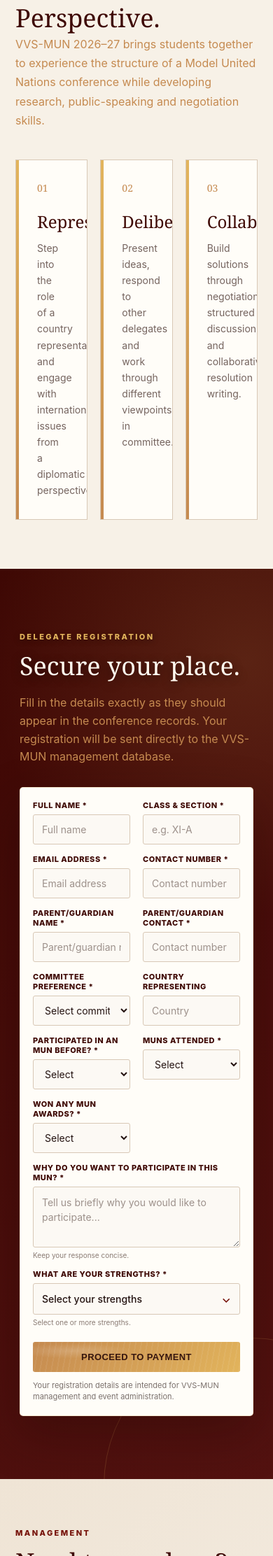
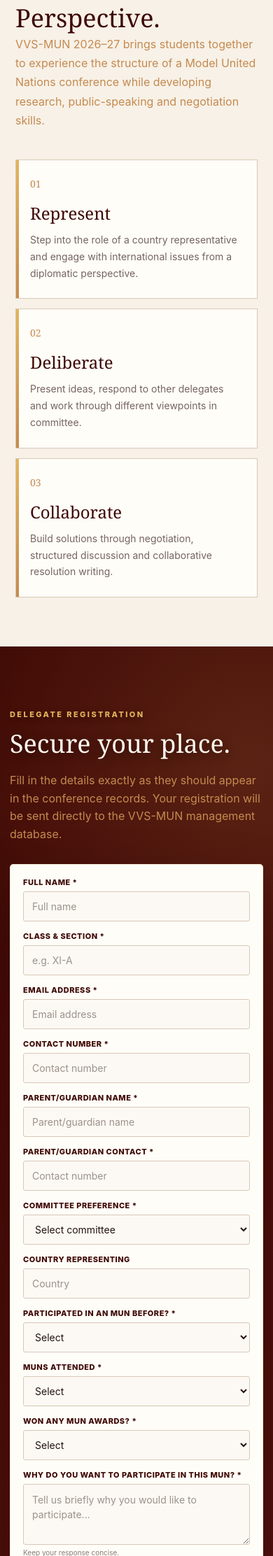
Before and after one commit to GamerliftTamil/vvs-mun, a Flask app: page / in a window 390 px wide. Shown: the part 1286-3510 px from the top of the page at 70% size. Run offline with Flask 3, Linux system fonts and the light colour scheme; parts of the project's set-up code (start-up, migrations or seed data) failed here and were passed over.

Commit message:
Update index.html

```diff
--- a/templates/index.html
+++ b/templates/index.html
@@ -11,7 +11,8 @@
 
   <title>VVS-MUN 2026–27 | Registration</title>
 
-<style>:root{
+<style>
+:root{
   /* =========================================================
      VVS-MUN COLOR SYSTEM
   ========================================================= */
@@ -30,8 +31,8 @@
 
   --line:#D8C8B6;
   --hero-text:#FFF9EF;
---hero-muted:#F1E3D8;
---section-text:#2A1714;
+  --hero-muted:#F1E3D8;
+  --section-text:#2A1714;
   --white:#FFFDF8;
 }
 
@@ -40,16 +41,23 @@
    RESET
 ========================================================= */
 
-*{
+*,
+*::before,
+*::after{
   box-sizing:border-box;
 }
 
 html{
   scroll-behavior:smooth;
+  width:100%;
+  max-width:100%;
 }
 
 body{
   margin:0;
+
+  width:100%;
+  max-width:100%;
 
   background:var(--paper);
 
@@ -63,6 +71,13 @@ body{
     BlinkMacSystemFont,
     "Segoe UI",
     sans-serif;
+
+  overflow-x:hidden;
+}
+
+img{
+  max-width:100%;
+  height:auto;
 }
 
 a{
@@ -73,9 +88,6 @@ a{
 
 /* =========================================================
    GOLD PAINT TEXTURE
-   =========================================================
-   Used on important gold elements.
-   It creates an irregular painted/brushed appearance.
 ========================================================= */
 
 .gold-painted{
@@ -571,10 +583,12 @@ h2{
   grid-template-columns:
     repeat(
       3,
-      1fr
+      minmax(0,1fr)
     );
 
   gap:18px;
+
+  width:100%;
 }
 
 .card{
@@ -585,6 +599,8 @@ h2{
   padding:30px;
 
   min-height:190px;
+
+  min-width:0;
 
   position:relative;
 
@@ -653,6 +669,8 @@ h2{
   line-height:1.65;
 
   margin:0;
+
+  overflow-wrap:break-word;
 }
 
 
@@ -748,6 +766,8 @@ h2{
   text-shadow:
     0 2px 8px rgba(0,0,0,.4);
 }
+
+
 /* =========================================================
    FORM CARD
 ========================================================= */
@@ -766,6 +786,10 @@ h2{
   box-shadow:
     0 25px 70px
     rgba(30,5,3,.30);
+
+  width:100%;
+
+  min-width:0;
 }
 
 
@@ -777,11 +801,15 @@ h2{
   display:grid;
 
   grid-template-columns:
-    1fr 1fr;
+    minmax(0,1fr) minmax(0,1fr);
 
   column-gap:18px;
 
   row-gap:16px;
+
+  width:100%;
+
+  min-width:0;
 }
 
 .field{
@@ -825,6 +853,10 @@ select,
 textarea{
   width:100%;
 
+  max-width:100%;
+
+  min-width:0;
+
   padding:11px 12px;
 
   border:1px solid var(--line);
@@ -903,6 +935,10 @@ textarea:focus{
   border-radius:3px;
 
   overflow:hidden;
+
+  width:100%;
+
+  min-width:0;
 }
 
 .strength-picker summary{
@@ -957,7 +993,7 @@ textarea:focus{
   grid-template-columns:
     repeat(
       2,
-      1fr
+      minmax(0,1fr)
     );
 
   gap:7px;
@@ -991,6 +1027,8 @@ textarea:focus{
   transition:.15s;
 
   color:var(--color-1);
+
+  min-width:0;
 }
 
 .strength-options label:hover{
@@ -1138,9 +1176,11 @@ textarea:focus{
   display:grid;
 
   grid-template-columns:
-    1fr 1fr;
+    minmax(0,1fr) minmax(0,1fr);
 
   gap:20px;
+
+  width:100%;
 }
 
 .contact-card{
@@ -1153,6 +1193,8 @@ textarea:focus{
   position:relative;
 
   overflow:hidden;
+
+  min-width:0;
 }
 
 .contact-card:before{
@@ -1195,6 +1237,8 @@ textarea:focus{
   font-size:14px;
 
   margin:0;
+
+  overflow-wrap:anywhere;
 }
 
 
@@ -1262,6 +1306,8 @@ footer{
     padding:70px 22px;
   }
 
+  /* Section headings and descriptions */
+
   .section-head,
   .form-intro{
     display:block;
@@ -1269,26 +1315,85 @@ footer{
 
   .section-head p,
   .form-intro p{
-  max-width:420px;
-
-  color:var(--color-3);
-
-  .cards,
-  .grid,
-  .contact-box{
-    grid-template-columns:1fr;
+    max-width:420px;
+
+    color:var(--color-3);
+  }
+
+  /* FIX: Stack the three conference cards */
+
+  .cards{
+    display:grid;
+
+    grid-template-columns:minmax(0,1fr);
+
+    width:100%;
+
+    gap:16px;
+  }
+
+  .card{
+    width:100%;
+
+    min-width:0;
+
+    min-height:auto;
+
+    padding:26px 24px;
+  }
+
+  .card h3{
+    font-size:24px;
+
+    margin:16px 0 10px;
+  }
+
+  .card p{
+    font-size:14px;
+
+    line-height:1.7;
+
+    overflow-wrap:break-word;
+  }
+
+  /* Registration form */
+
+  .grid{
+    grid-template-columns:minmax(0,1fr);
   }
 
   .field.full{
     grid-column:auto;
   }
 
+  .form-wrap{
+    width:100%;
+
+    padding:0 18px;
+  }
+
   .form{
+    width:100%;
+
     padding:22px;
   }
 
+  /* Contact cards */
+
+  .contact-box{
+    grid-template-columns:minmax(0,1fr);
+  }
+
+  .contact-card{
+    width:100%;
+
+    min-width:0;
+  }
+
+  /* Strength selection */
+
   .strength-options{
-    grid-template-columns:1fr;
+    grid-template-columns:minmax(0,1fr);
   }
 
 }
@@ -1312,6 +1417,10 @@ footer{
     font-size:36px;
   }
 
+  .form-wrap{
+    padding:0 14px;
+  }
+
   .form{
     padding:18px;
   }
@@ -1328,7 +1437,20 @@ footer{
     width:100%;
   }
 
-}</style>
+  /* Keep cards full-width on narrow screens */
+
+  .cards{
+    grid-template-columns:minmax(0,1fr);
+
+    gap:14px;
+  }
+
+  .card{
+    padding:24px 20px;
+  }
+
+}
+</style>
 </head>
 
 <body>
```
